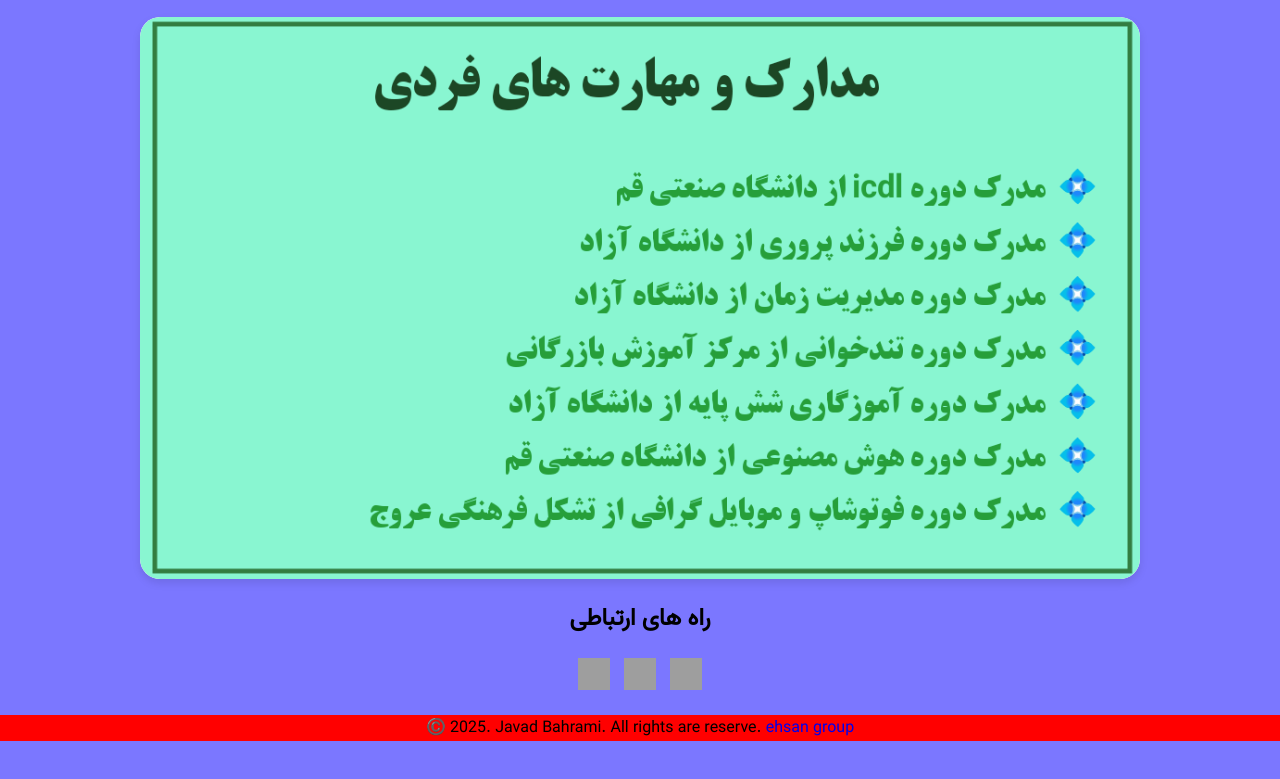
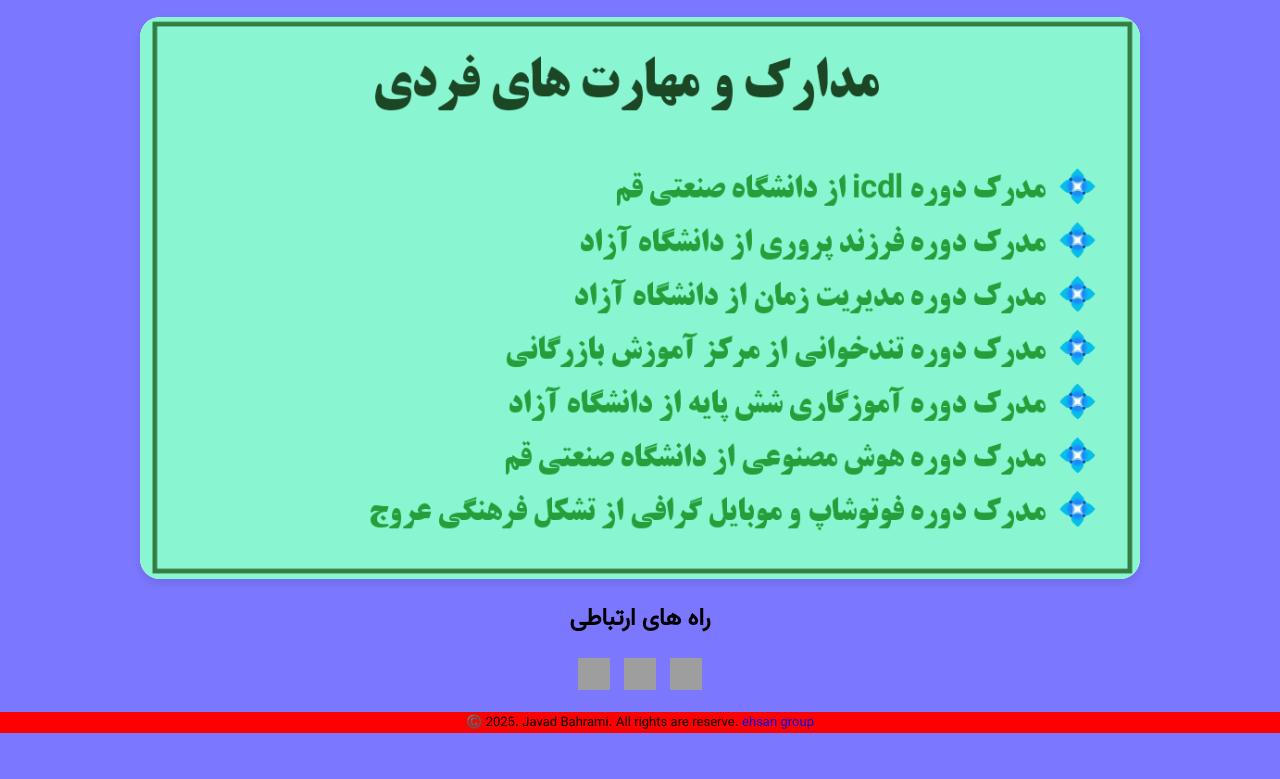
Before and after one commit to ehsan-hashemi/javadbahrami, a plain HTML site: page index.html in a window 1280 px wide. Shown: the part 3325-4104 px from the top of the page. Drawn offline with Linux system fonts and the light colour scheme; grey boxes are pictures that could not be loaded.

Commit message:
Update index.html

```diff
--- a/index.html
+++ b/index.html
@@ -59,7 +59,7 @@
     </div>
 </main>
 <footer>
-    <p style="background-color: red; text-align: center; direction: ltr; font-size: medium;">©️ 2025. Javad Bahrami. All rights are reserve. <a href="https://ehsan-hashemi.ir/" target="_blank" style="text-decoration: none;">ehsan group</a></p>
+    <p style="background-color: red; text-align: center; direction: ltr; font-size: small;">©️ 2025. Javad Bahrami. All rights are reserve. <a href="https://ehsan-hashemi.ir/" target="_blank" style="text-decoration: none;">ehsan group</a></p>
 </footer>
 <br>
 </body>
```
